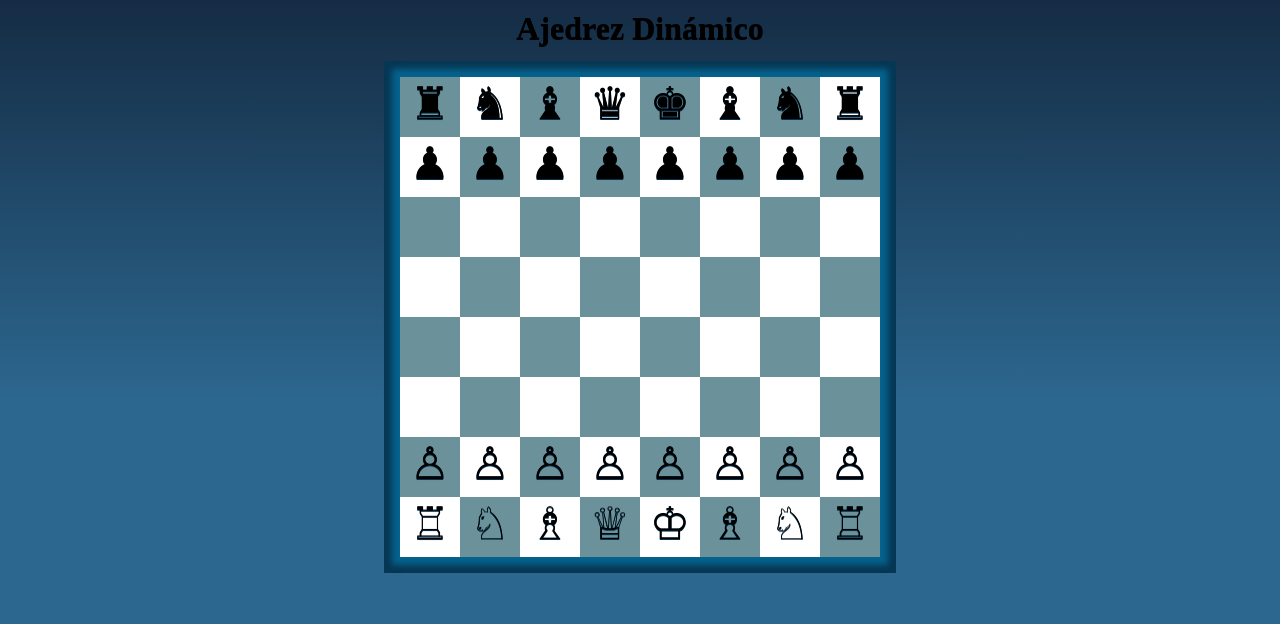
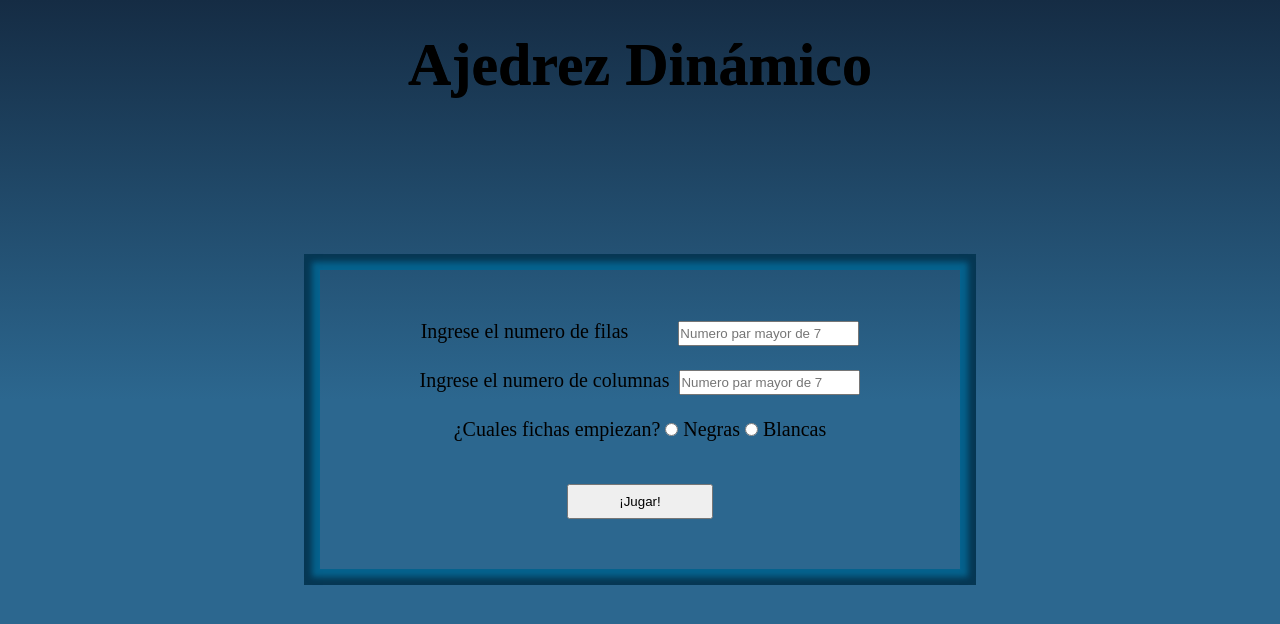
Before and after one commit to Jhonattan25/PracticesMentoring, a plain HTML site: page Chess/index.html in a window 1280 px wide. Drawn offline with Linux system fonts and the light colour scheme.

Commit message:
Add input tags, add function start to make use of the inputs and add style

```diff
--- a/Chess/index.html
+++ b/Chess/index.html
@@ -9,11 +9,28 @@
 </head>
 <body>
     <header>
-        <h1>Ajedrez Dinámico</h1>
+        <h1 onclick="location.reload()">Ajedrez Dinámico</h1>
     </header>
     <section>
         <div id="contentBoard" class="content">
+            <div id="inputs">
 
+                <!-- <p>Solo se permiten valores mayores o iguales a 8 y deben ser numeros pares</p> -->
+
+                <label for="rows">Ingrese el numero de filas&nbsp;&nbsp;&nbsp;&nbsp;&nbsp;&nbsp;&nbsp;&nbsp;&nbsp;</label>
+                <input type="number" name="rows" id="rows" placeholder="Numero par mayor de 7" min="8"><br><br>
+
+                <label for="columns">Ingrese el numero de columnas&nbsp;</label>
+                <input type="number" name="columns" id="columns" placeholder="Numero par mayor de 7" min="8"><br><br>
+
+                <label for="">¿Cuales fichas empiezan?</label>
+                <input type="radio" name="piece" id="pieceBlanck">
+                <label for="pieceBlanck">Negras</label>
+                <input type="radio" name="piece" id="pieceWhite">
+                <label for="pieceWhite">Blancas</label><br><br>
+
+                <input type="submit" name="rows" id="start" value="¡Jugar!">
+            </div>
         </div>
     </section>
     <script type="text/javascript" src="./scripts/index.js"></script>
--- a/Chess/scripts/index.js
+++ b/Chess/scripts/index.js
@@ -1,10 +1,27 @@
-let chessBoard = buildChessBoard(8, 8);
-paintChessBoard(chessBoard);
-console.log(chessBoard);
+let start = document.getElementById('start');
+start.addEventListener('click', startGame);
+
+let chessBoard;
+
 
 let selectedCell = null;
 let selectedCellX;
 let selectedCellY;
+
+function startGame(){
+    let rows = parseInt((document.getElementById('rows')).value);
+    let columns = parseInt((document.getElementById('columns')).value);
+
+    if(rows >= 4 && columns >= 8 && rows % 2 === 0 && columns % 2 === 0){
+        (document.getElementById('contentBoard').children)[0].remove();
+
+        chessBoard = buildChessBoard(rows, columns);
+        paintChessBoard(chessBoard);
+        console.log(chessBoard);
+    }else{
+        alert('ERRO:\n- El numero de filas o columnas son menor a 8\n- Los numeros no son pares');
+    }
+}
 
 function buildChessBoard(rows, columns){
     let board = Array(rows);
@@ -84,10 +101,12 @@ function selectCell(x, y){
     selectedCellX = x;
     selectedCellY = y;
     selectedCell = document.getElementById(`${x}${y}`);
-    selectedCell.style.backgroundColor = 'blue';
+    selectedCell.style.backgroundColor = '#0000ff';
 }
 
 function movePiece(x, y){
+
+    if(selectedCell != null){
         let item = document.getElementById(`${x}${y}`);
         item.innerHTML = selectedCell.innerHTML;
         selectedCell.innerHTML = '';
@@ -101,3 +120,4 @@ function movePiece(x, y){
         item.setAttribute('onclick', `selectCell(${x}, ${y})`);
         console.log(chessBoard);
     }
+}
--- a/Chess/style/style.css
+++ b/Chess/style/style.css
@@ -9,17 +9,46 @@
 body{
     text-align: center;
     background: linear-gradient(rgb(21, 44, 68), rgb(44, 103, 143), rgb(44, 103, 143));
-    background-repeat: no-repeat;
+    /* background-repeat: no-repeat; */
     height: 100vh;
 }
 
 body header h1{
-    padding-top: 10px;
+    padding-top: 30px;
     text-shadow: 0px .5px rgb(0, 0, 0);
+    font-size: 60px;
+    cursor: pointer;
+}
+
+body section{
+    display: flex;
+    justify-content: center;
+    align-items: center;
+    height: 80%;
+}
+
+.content #inputs{
+    padding: 50px 100px;
+    text-align: none;
+    font-size: 20px;
+}
+
+.content #inputs #rows, .content #inputs #columns {
+    height: 25px;
+}
+
+.content #inputs #start{
+    padding: 8px 50px;
+    margin-top: 20px;
+}
+
+.content #inputs #start:active{
+    background-color: rgb(6, 55, 83);
+    color: #fff;
 }
 
 .content{
-    display: inline-block;
+    /* display: inline-block; */
     margin: 30px auto;
     box-shadow: 0px 0px 6px 8px rgb(5, 98, 141) , 0px 0px 0px 16px rgb(6, 55, 83);
     box-sizing: content-box;
```
Lines whose indentation alone changed are shown as unchanged.
